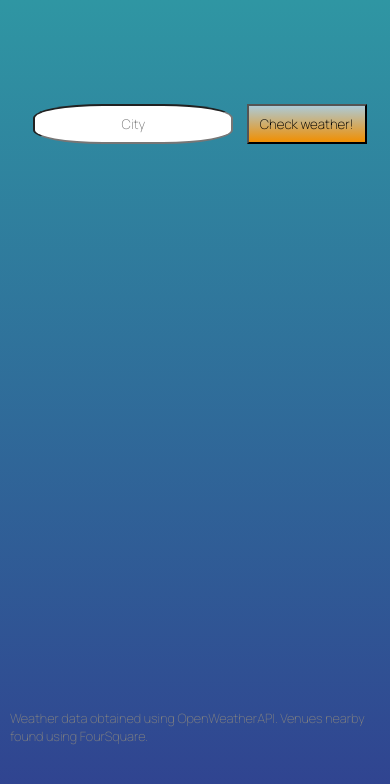
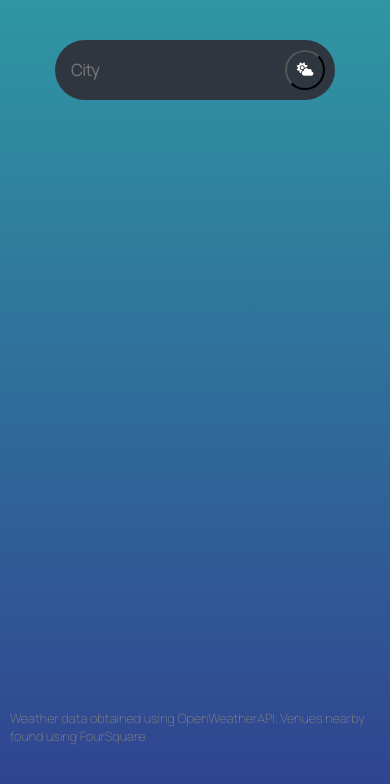
Before and after one commit to kczan/WeatherAppVanillaJS, a plain HTML site: page index.html in a window 390 px wide. Drawn offline with Linux system fonts and the light colour scheme.

Commit message:
Styled search box

```diff
--- a/app.js
+++ b/app.js
@@ -101,11 +101,17 @@ const renderWeather = (weatherData) => {
 // event handlers
 
 locate.addEventListener('click', () => {
-  cityData = cityInput.value;
-  getWeather(cityData)
-    .then(forecast => renderWeather(forecast));
-  getVenues()
-    .then(venues => renderVenues(venues));
+  if (cityInput.value != ''){
+    status.style.visibility = 'hidden';
+    cityData = cityInput.value;
+    getWeather(cityData)
+      .then(forecast => renderWeather(forecast));
+    getVenues()
+      .then(venues => renderVenues(venues));
+  } else {
+    status.style.visibility = 'visible';
+    status.innerHTML = 'Please type in a city.';
+  }
 });
 
 cityInput.addEventListener("keyup", event => {
--- a/index.html
+++ b/index.html
@@ -4,15 +4,16 @@
   <meta charset="UTF-8">
   <meta name="viewport" content="width=device-width, initial-scale=1.0">
   <meta http-equiv="X-UA-Compatible" content="ie=edge">
+  <script src="https://kit.fontawesome.com/7a8981022c.js" crossorigin="anonymous"></script>
   <link rel="stylesheet" href='dist/css/main.css'/>
   <title>Weather</title>
 </head>
 <body>
-<div class='geolocation-confirm'>
-  <input id='city' class='city-input' type="text" placeholder="City">
-  <button id='locate' class='location-button'>Check weather!</button>
-  <p id='status'></p>
+<div class='search-container'>
+  <input id='city' class='city-input' type="text" placeholder="City" autocomplete="off">
+  <button id='locate' class='location-button'><i class="fas fa-cloud-sun"></i></button>
 </div>
+<p id='status'></p>
 <div class="location">
   <h1 id='city-name' class="location-timezone"></h1>
   <img src="" id='weather-icon'>
--- a/main.scss
+++ b/main.scss
@@ -18,29 +18,81 @@ body{
 }
 
 .location, .temperature{
-  height: 20vh;
+  height: 15vh;
   width: 50%;
   display: flex;
   justify-content: space-around;
   align-items: center;
+  position: relative;
+  top: 70px;
+}
+
+.location {
+  top: 110px;
+}
+
+#status{
+  visibility: hidden;
+  position: absolute;
+  top: 110px;
 }
 
 .temperature{
   flex-direction: column;
+  margin-bottom: 40px;
 }
 
 .city-input{
-  border-radius: 35%;
-  height: 40px;
-  width: 200px;
-  text-align: center;
-  margin: 10px;
+  border: none;
+  background: none;
+  outline: none;
+  float: left;
+  padding: 0;
+  color: white;
+  font-size: 16px;
+  line-height: 40px;
+  width: 0px;
+  font-weight: bold;
+  -webkit-transition: all 0.7s ease 0s;
+	-moz-transition: all 0.7s ease 0s;
+	-o-transition: all 0.7s ease 0s;
+	transition: all 0.7s ease 0s;
+}
+
+.search-container {
+  transform: translate(-50%, -50%);
+  background: #2f3640;
+  height: 60px;
+  border-radius: 40px;
+  padding: 10px;
+  position: absolute;
+  top: 70px;
+  left: 50%;
+  margin-bottom: 30px;
 }
 
 .location-button{
+  float: right;
+  width: 40px;
   height: 40px;
-  width: 120px;
-  background: linear-gradient(#ADCAD6, #F18F01);
+  border-radius: 50%;
+  background: #2f3640;
+  display: flex;
+  justify-content: center;
+  align-items: center;
+  transition: 0.4s;
+  color: white;
+  cursor: pointer;
+}
+
+.search-container:hover > .city-input {
+  width: 200px;
+  padding: 0 6px;
+}
+
+.search-container:hover > .location-button {
+  background: white;
+  color: black;
 }
 
 .degree-section{
@@ -92,6 +144,7 @@ body{
 }
 
 #venues-title {
+  margin-top: 105px;
   margin-bottom: 10px;
   visibility: hidden;
 }
@@ -111,4 +164,14 @@ body{
     align-items: center;
   }
 
+  .city-input {
+    width: 80%;
+    max-width: 200px;
+    padding: 0 6px;
+
+  }
+
+  .search-container {
+    width: 280px;
+  }
 }
```
Also changed, not shown: dist/css/main.css, 1 other file.
